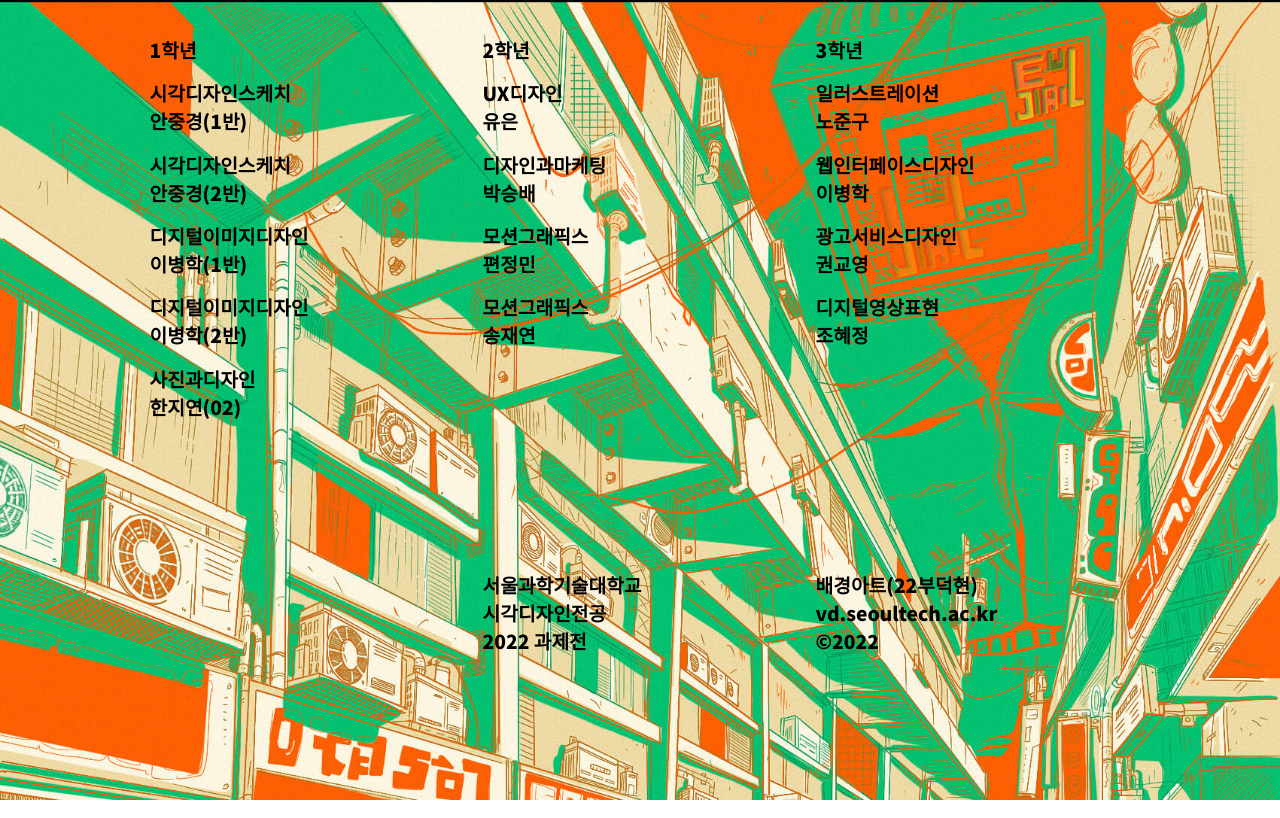
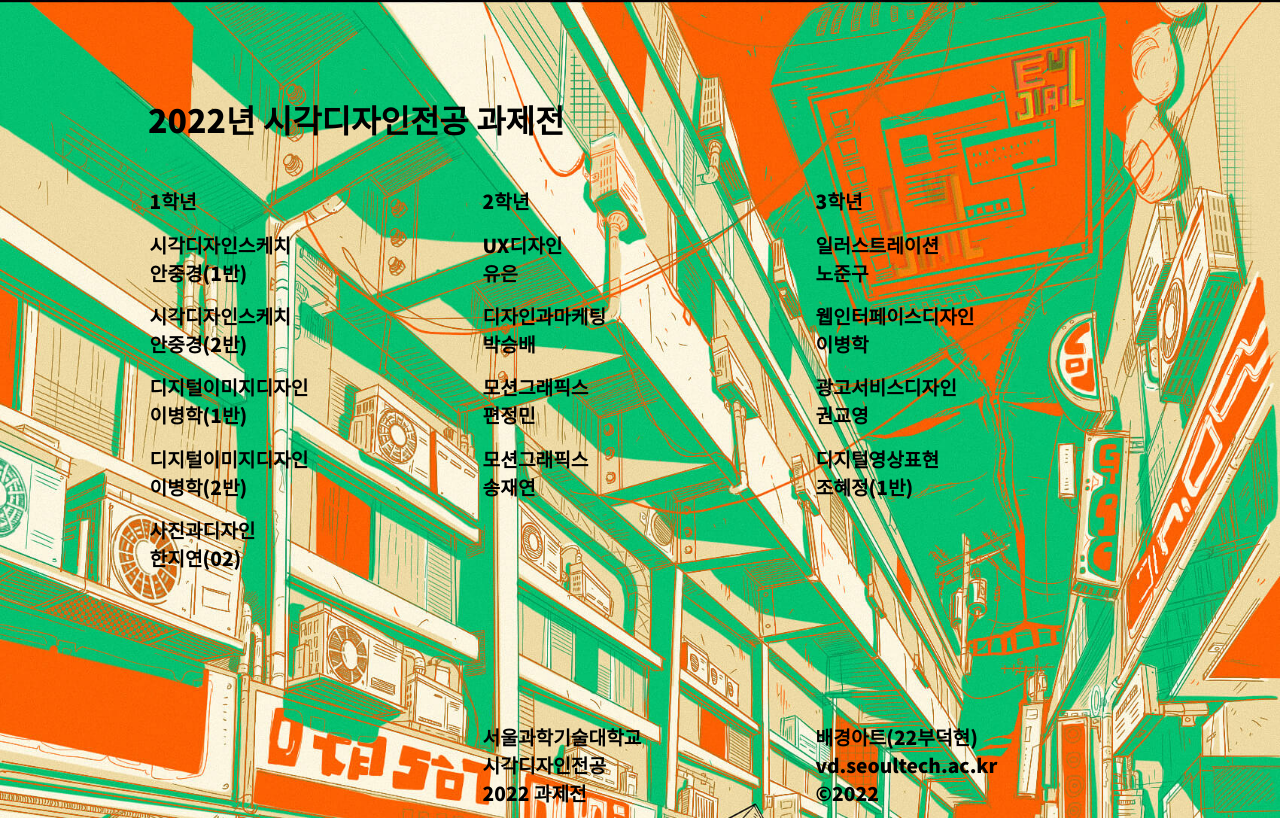
Before and after one commit to seoultech-vd-archive/2022-termfinal, a plain HTML site: page index.html in a window 1280 px wide. Drawn offline with Linux system fonts and the light colour scheme.

Commit message:
Update index.html

```diff
--- a/index.html
+++ b/index.html
@@ -18,6 +18,7 @@
 		body,div,p,ul,li,h1,h2{margin:0; padding:0;}
 		body{background: url(back.jpg); background-size: cover;}
 		a{text-decoration: none; color:black; display: block;}
+		h1{width: 1000px; margin:0em auto 0em; padding:6rem 0.5rem 0.6rem;}
 		section{width:1000px; margin:2em auto 4em; display: flex;}
 		footer{width: 1000px; margin:2em auto 0em; display: flex;}
 		.col{width:33.3%;}
@@ -31,6 +32,7 @@
   			section .col{width: 100%; column-count: 2;}
   			footer .col{width: 100%;}
   			h2,.class{font-size: 1rem;}
+  			h1{width:100%; font-size: 2em;padding:1rem 0.5rem 0.6rem;}
   			section{width:100%;margin-top: 1em;display: block}
   			footer{width:100%;margin-top: 1em;column-count: 2; display: block}
   			.grade{display: none;}
@@ -43,8 +45,9 @@
 	</style>
 </head>
 <body>
-	<h1 style="display: none;">2022년 서울과학기술대학교 시각디자인전공 과제전</h1>
+	<h1>2022년 시각디자인전공 과제전</h1>
 	<section id="contents">
+
 		<h2 class="mgrade">1학년</h2>
 		<div id="firstcon" class="col"></div>
 		<h2 class="mgrade">2학년</h2>
@@ -89,7 +92,7 @@ let third = [
 	["일러스트레이션<br>노준구","https://www.instagram.com/seoultech.illustration/"],
 	["웹인터페이스디자인<br>이병학","http://leebh.net/ex/webinter-2022/"],
 	["광고서비스디자인<br>권교영","https://www.behance.net/collection/199876281/2022-Seoultech-VD-"],
-	["디지털영상표현<br>조혜정","https://youtu.be/48RLe46pnuU"]
+	["디지털영상표현<br>조혜정(1반)","https://youtu.be/48RLe46pnuU"]
 ];
 //third.sort(function(a, b){return 0.5 - Math.random()});
 
```
